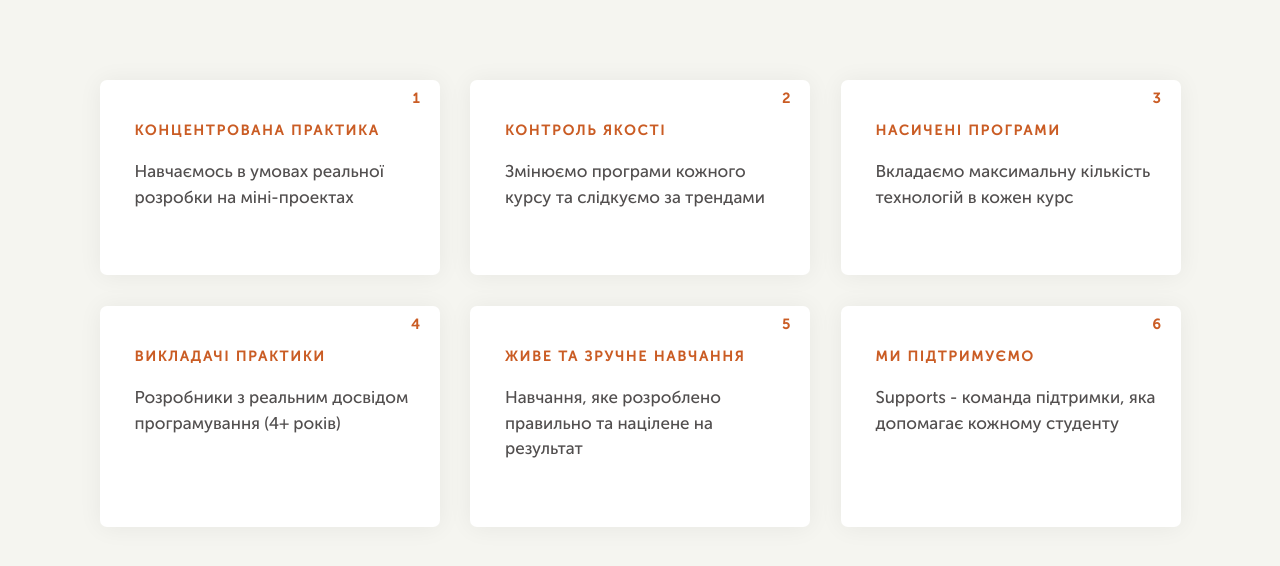
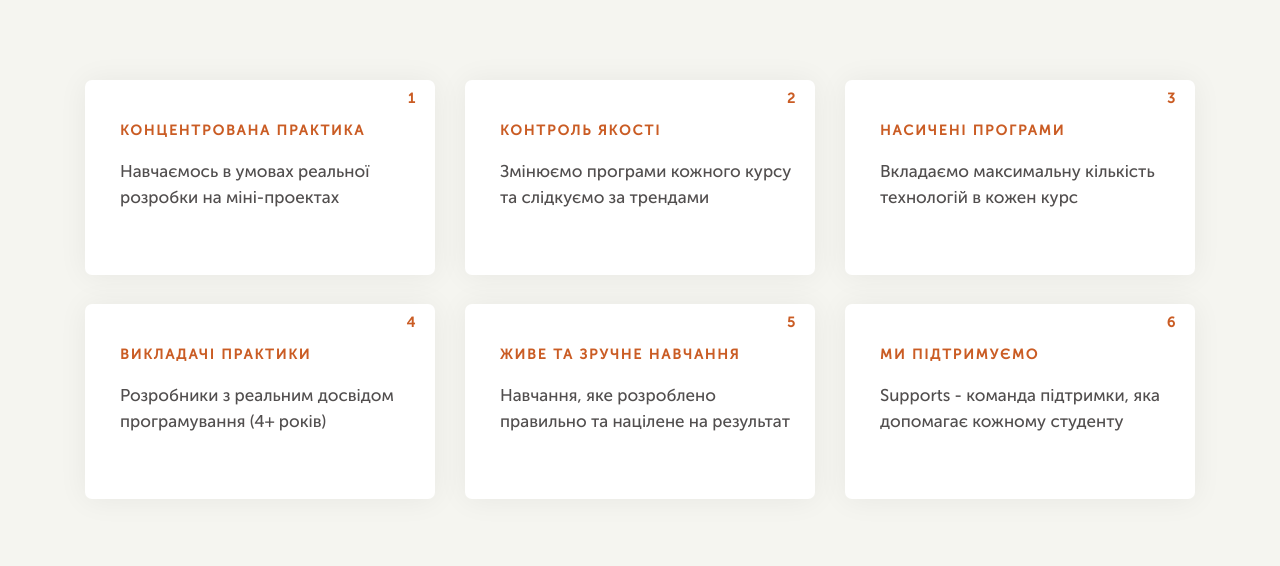
Before and after one commit to Manon18/CSS-Animation, a plain HTML site: page index.html in a window 1280 px wide. Shown: the part 102-668 px from the top of the page. Drawn offline with Linux system fonts and the light colour scheme.

Commit message:
changed media and sticker

```diff
--- a/style.css
+++ b/style.css
@@ -34,7 +34,7 @@ h2 {
 }
 
 .center_part {
-  width: 1132px;
+  width: 1160px;
   margin: 80px auto;
   display: flex;
   flex-flow: row wrap;
@@ -45,19 +45,20 @@ h2 {
 .sticker {
   border-radius: 7px;
   background-color: #ffffff;
-  width: 290px;
+  width: 300px;
   display: flex;
   flex-direction: column;
   padding: 10px 15px 55px 35px;
-  margin: 3px 5px 28px;
+  margin: 3px 5px 26px;
   cursor: pointer;
-  box-shadow: 0 1px 25px 0 rgba(0,0,0,.06);
-  transition: transform 0.2s linear;
+  box-shadow: 0 1px 30px 0 rgba(0,0,0,.06);
+  transition: all 0.12s linear;
 }
 
 .sticker:hover {
   transform: translateY(-10px);
-  box-shadow: 0 7px 35px 0 rgba(0,0,0, 0.1);
+  transition-duration: 0.12s;
+  box-shadow: 0 7px 40px 0 rgba(0,0,0, 0.1);
 }
 
 .sticker_number {
@@ -94,7 +95,7 @@ h2 {
   }
 }
 
-@media screen and (max-width: 1050px) {
+@media screen and (max-width: 1080px) {
   .header_container {
     width: 60%;
     margin: 50px auto;
```
